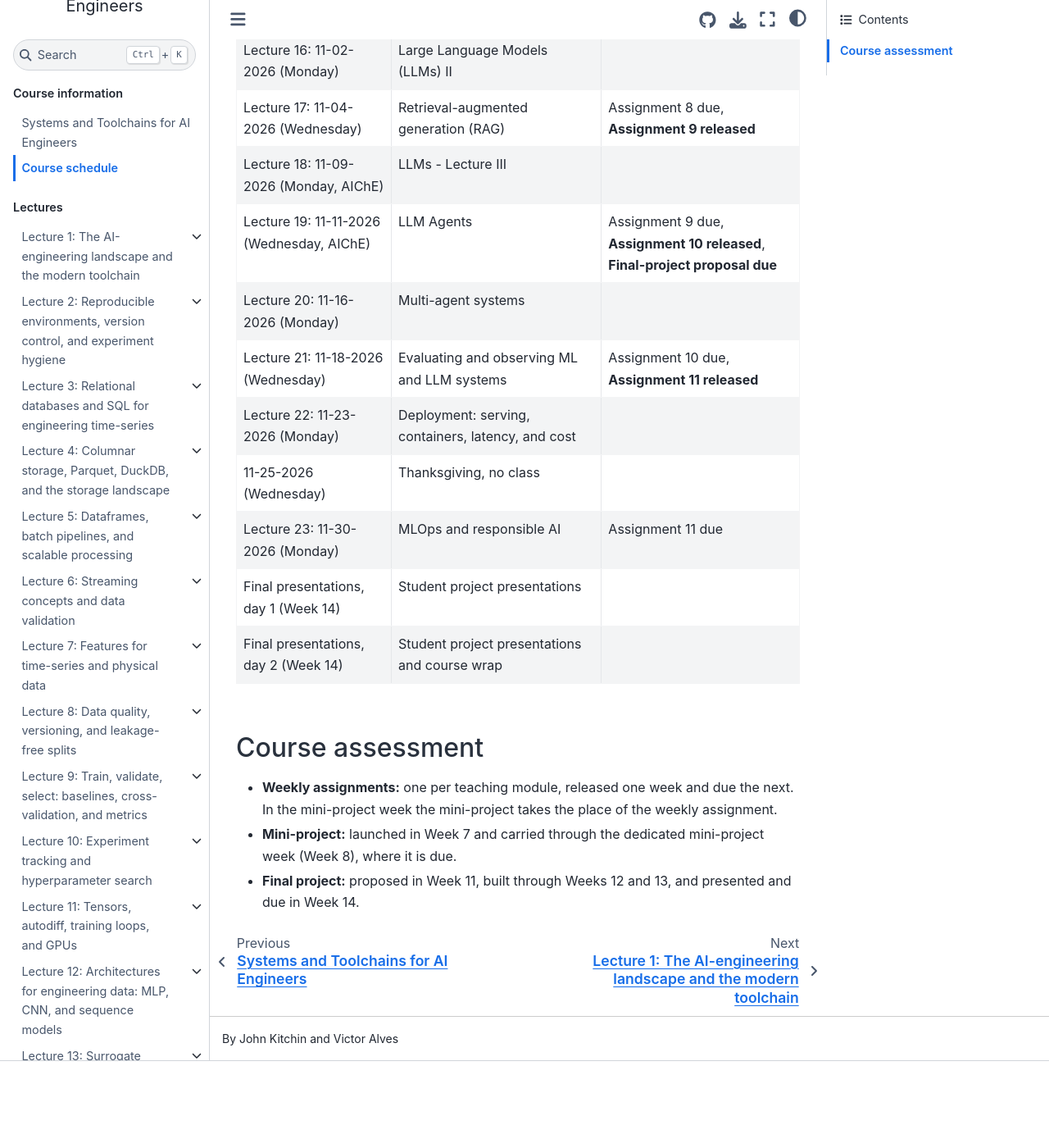
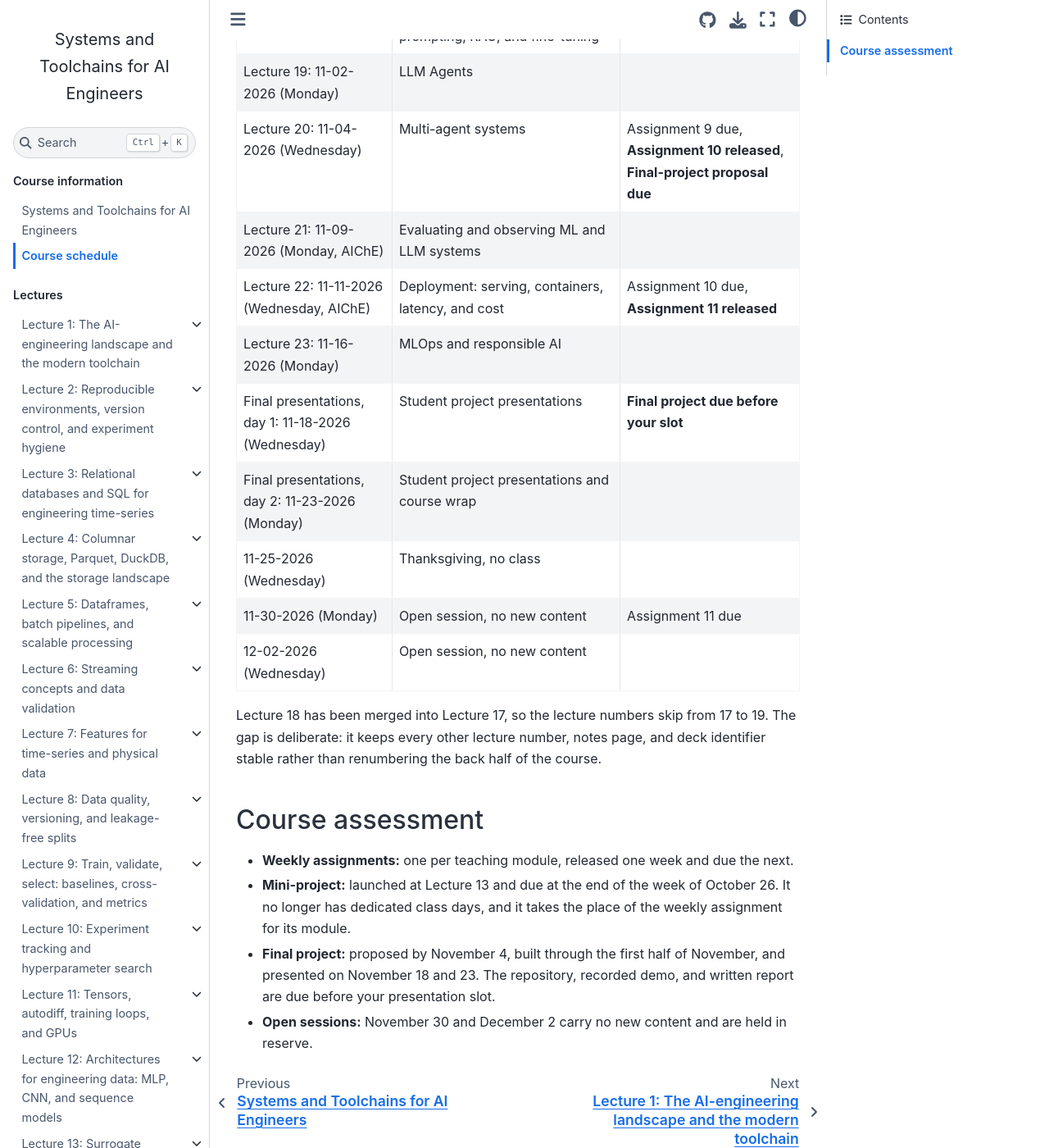
Before and after one commit to jkitchin/f26-06763, a Jupyter Book: the page built from course/schedule.md, in a window 1280 px wide and 1400 px high, scrolled down 1536 px. Shown: the whole window at 82% size. Built offline with Jupyter Book 1.0.4 settings and Sphinx 7.4.7 and the Sphinx Book theme 1.1.4, drawn with Linux system fonts in a browser that asks for light colours; pages that are not in the unit, such as notebooks, are missing from menus; before the commit the page ends 2830 px from its top, so only the background shows below that; some of the changed text lies outside the part shown.

Commit message:
Drop the mini-project class days and shift the back half up
The two dedicated mini-project sessions leave the schedule, the remaining
lectures move up two class days, and the final presentations land on 11-18 and
11-23, so the last week of the semester (11-30 and 12-02) is free.

That shift left the back half one session short: nine class days between fall
break and the presentations, ten lectures to teach in them. L18 (prompting vs
RAG vs fine-tuning) is folded into L17 (RAG and vector databases) as one
110-minute session. The lecture numbers now skip from 17 to 19, deliberately,
because renumbering L19 through L23 would invalidate every lecture directory,
quiz pool, archived pool snapshot and cross-link in the back half for no gain a
student can see. The content merge itself is issue #78.

The mini-project survives as a deliverable, due at the end of the week of
October 26, with no dedicated class days. course/miniproject.md and
course/modules/wk08.md still promise MP-1 and MP-2 and are stale until that is
decided; the issue records it.

tools/world.py parses this table to build the course map's rooms, and its
EXPECTED_SESSIONS guard refused the edit rather than shipping a map quietly
missing three rooms, which is what the constant is for. It is now 22, with the
reasoning recorded next to it, and world.json is regenerated. game/tests/map.ts
follows: 22 rooms, 20 of them written, and the conference-annotation parse probe
moves from L18/L19 to L21/L22 because the AIChE annotation belongs to the dates
rather than to the lectures that used to sit on them.

Known gap until #78 closes: lectures/l18/ still has notes, a deck, a notebook and
a bank stub but no schedule row, so it has no room on the map and no route to its
questions.

Co-Authored-By: Claude Opus 5 (1M context) <noreply@anthropic.com>

```diff
--- a/course/schedule.md
+++ b/course/schedule.md
@@ -1,42 +1,50 @@
 # Course schedule
 
 
-| Session | Topic | Deliverables |
-|---------|-------|--------------|
-| Lecture 1: 08-24-2026 (Monday) | The AI-engineering landscape and the course toolchain | **Assignment 1 released** |
-| Lecture 2: 08-26-2026 (Wednesday) | Reproducible environments and version control | |
-| Lecture 3: 08-31-2026 (Monday) | Databases for engineering data | Assignment 1 due, **Assignment 2 released** |
-| Lecture 4: 09-02-2026 (Wednesday) | Columnar storage and the wider data landscape | |
-| 09-07-2026 (Monday) | Labor Day, no class | |
-| Lecture 5: 09-09-2026 (Wednesday) | Dataframes and scalable data processing | Assignment 2 due, **Assignment 3 released** |
-| Lecture 6: 09-14-2026 (Monday) | Streaming data and data validation | |
-| Lecture 7: 09-16-2026 (Wednesday) | Features for time-series and physical data | Assignment 3 due, **Assignment 4 released** |
-| Lecture 8: 09-21-2026 (Monday) | Data quality, versioning, and leakage-free splits | |
-| Lecture 9: 09-23-2026 (Wednesday) | The machine learning (ML) workflow: baselines, validation, and metrics | Assignment 4 due, **Assignment 5 released** |
-| Lecture 10: 09-28-2026 (Monday) | Experiment tracking and hyperparameter search/tuning | |
-| Lecture 11: 09-30-2026 (Wednesday) | ML with PyTorch/JAX | Assignment 5 due, **Assignment 6 released** |
-| Lecture 12: 10-05-2026 (Monday) | ML architectures for engineering data | |
-| Lecture 13: 10-07-2026 (Wednesday) | Surrogates, physics-informed models, and uncertainty quantification | Assignment 6 due, **Mini-project launched** |
-| 10-12-2026 (Monday) | Fall break, no class | |
-| 10-14-2026 (Wednesday) | Fall break, no class | |
-| Lecture 14: 10-19-2026 (Monday) | Bayesian optimization (BO) and active learning (AL) | |
-| Mini-project day 1: 10-21-2026 (Wednesday) | Mini-projects | |
-| Mini-project day 2: 10-26-2026 (Monday) | Mini-projects | **Mini-project due (end of week)** |
-| Lecture 15: 10-28-2026 (Wednesday) | Large Language Models (LLMs) - Intro | **Assignment 8 released** |
-| Lecture 16: 11-02-2026 (Monday) | Large Language Models (LLMs) II | |
-| Lecture 17: 11-04-2026 (Wednesday) | Retrieval-augmented generation (RAG) | Assignment 8 due, **Assignment 9 released** |
-| Lecture 18: 11-09-2026 (Monday, AIChE) | LLMs - Lecture III | |
-| Lecture 19: 11-11-2026 (Wednesday, AIChE) | LLM Agents | Assignment 9 due, **Assignment 10 released**, **Final-project proposal due** |
-| Lecture 20: 11-16-2026 (Monday) | Multi-agent systems | |
-| Lecture 21: 11-18-2026 (Wednesday) | Evaluating and observing ML and LLM systems | Assignment 10 due, **Assignment 11 released** |
-| Lecture 22: 11-23-2026 (Monday) | Deployment: serving, containers, latency, and cost | |
-| 11-25-2026 (Wednesday) | Thanksgiving, no class | |
-| Lecture 23: 11-30-2026 (Monday) | MLOps and responsible AI | Assignment 11 due |
-| Final presentations, day 1 (Week 14) | Student project presentations | |
-| Final presentations, day 2 (Week 14) | Student project presentations and course wrap |  |
+| Session                                            | Topic                                                                                      | Deliverables                                                                 |
+|----------------------------------------------------|--------------------------------------------------------------------------------------------|------------------------------------------------------------------------------|
+| Lecture 1: 08-24-2026 (Monday)                     | The AI-engineering landscape and the course toolchain                                      | **Assignment 1 released**                                                    |
+| Lecture 2: 08-26-2026 (Wednesday)                  | Reproducible environments and version control                                              |                                                                              |
+| Lecture 3: 08-31-2026 (Monday)                     | Databases for engineering data                                                             | Assignment 1 due, **Assignment 2 released**                                  |
+| Lecture 4: 09-02-2026 (Wednesday)                  | Columnar storage and the wider data landscape                                              |                                                                              |
+| 09-07-2026 (Monday)                                | Labor Day, no class                                                                        |                                                                              |
+| Lecture 5: 09-09-2026 (Wednesday)                  | Dataframes and scalable data processing                                                    | Assignment 2 due, **Assignment 3 released**                                  |
+| Lecture 6: 09-14-2026 (Monday)                     | Streaming data and data validation                                                         |                                                                              |
+| Lecture 7: 09-16-2026 (Wednesday)                  | Features for time-series and physical data                                                 | Assignment 3 due, **Assignment 4 released**                                  |
+| Lecture 8: 09-21-2026 (Monday)                     | Data quality, versioning, and leakage-free splits                                          |                                                                              |
+| Lecture 9: 09-23-2026 (Wednesday)                  | The machine learning (ML) workflow: baselines, validation, and metrics                     | Assignment 4 due, **Assignment 5 released**                                  |
+| Lecture 10: 09-28-2026 (Monday)                    | Experiment tracking and hyperparameter search/tuning                                       |                                                                              |
+| Lecture 11: 09-30-2026 (Wednesday)                 | ML with PyTorch/JAX                                                                        | Assignment 5 due, **Assignment 6 released**                                  |
+| Lecture 12: 10-05-2026 (Monday)                    | ML architectures for engineering data                                                      |                                                                              |
+| Lecture 13: 10-07-2026 (Wednesday)                 | Surrogates, physics-informed models, and uncertainty quantification                        | Assignment 6 due, **Mini-project launched**                                  |
+| 10-12-2026 (Monday)                                | Fall break, no class                                                                       |                                                                              |
+| 10-14-2026 (Wednesday)                             | Fall break, no class                                                                       |                                                                              |
+| Lecture 14: 10-19-2026 (Monday)                    | Bayesian optimization (BO) and active learning (AL)                                        |                                                                              |
+| Lecture 15: 10-21-2026 (Wednesday)                 | Large Language Models (LLMs) - Intro                                                       | **Assignment 8 released**                                                    |
+| Lecture 16: 10-26-2026 (Monday)                    | Large Language Models (LLMs) II                                                            | **Mini-project due (end of week)**                                           |
+| Lecture 17: 10-28-2026 (Wednesday)                 | Retrieval-augmented generation (RAG), and choosing between prompting, RAG, and fine-tuning | Assignment 8 due, **Assignment 9 released**                                  |
+| Lecture 19: 11-02-2026 (Monday)                    | LLM Agents                                                                                 |                                                                              |
+| Lecture 20: 11-04-2026 (Wednesday)                 | Multi-agent systems                                                                        | Assignment 9 due, **Assignment 10 released**, **Final-project proposal due** |
+| Lecture 21: 11-09-2026 (Monday, AIChE)             | Evaluating and observing ML and LLM systems                                                |                                                                              |
+| Lecture 22: 11-11-2026 (Wednesday, AIChE)          | Deployment: serving, containers, latency, and cost                                         | Assignment 10 due, **Assignment 11 released**                                |
+| Lecture 23: 11-16-2026 (Monday)                    | MLOps and responsible AI                                                                   |                                                                              |
+| Final presentations, day 1: 11-18-2026 (Wednesday) | Student project presentations                                                              | **Final project due before your slot**                                       |
+| Final presentations, day 2: 11-23-2026 (Monday)    | Student project presentations and course wrap                                              |                                                                              |
+| 11-25-2026 (Wednesday)                             | Thanksgiving, no class                                                                     |                                                                              |
+| 11-30-2026 (Monday)                                | Open session, no new content                                                               | Assignment 11 due                                                            |
+| 12-02-2026 (Wednesday)                             | Open session, no new content                                                               |                                                                              |
+
+Lecture 18 has been merged into Lecture 17, so the lecture numbers skip from 17 to 19. The
+gap is deliberate: it keeps every other lecture number, notes page, and deck identifier
+stable rather than renumbering the back half of the course.
 
 ## Course assessment
 
-- **Weekly assignments:** one per teaching module, released one week and due the next. In the mini-project week the mini-project takes the place of the weekly assignment.
-- **Mini-project:** launched in Week 7 and carried through the dedicated mini-project week (Week 8), where it is due.
-- **Final project:** proposed in Week 11, built through Weeks 12 and 13, and presented and due in Week 14.
+- **Weekly assignments:** one per teaching module, released one week and due the next.
+- **Mini-project:** launched at Lecture 13 and due at the end of the week of October 26. It no
+  longer has dedicated class days, and it takes the place of the weekly assignment for its
+  module.
+- **Final project:** proposed by November 4, built through the first half of November, and
+  presented on November 18 and 23. The repository, recorded demo, and written report are due
+  before your presentation slot.
+- **Open sessions:** November 30 and December 2 carry no new content and are held in reserve.
```
Also changed, not shown: 3 other files.
